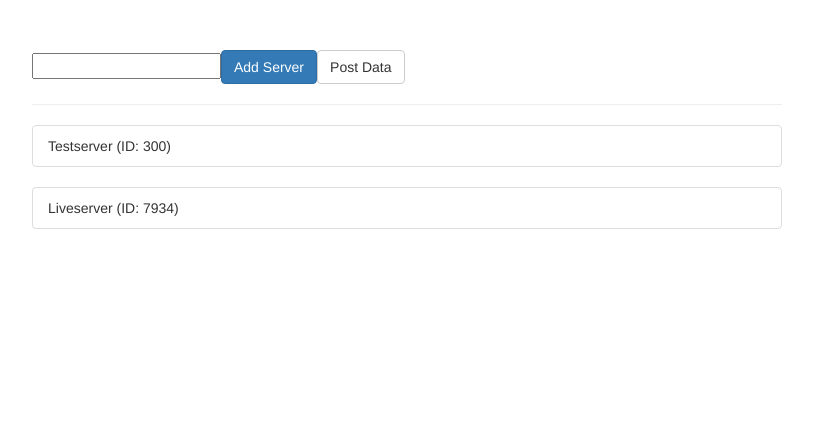
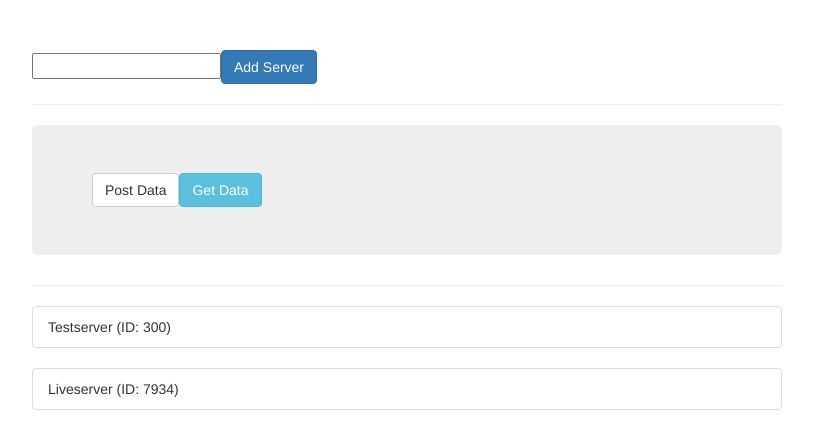
Before and after one commit to kaings/angular-http, an Angular app: page / in a window 1280 px wide. Shown: the top 448 px of the page, without its empty margins (233-1046 px from the left). Built offline with nearby package versions, Linux system fonts and the light colour scheme.

Commit message:
GET request

```diff
--- a/src/app/app.component.html
+++ b/src/app/app.component.html
@@ -3,7 +3,11 @@
     <div class="col-xs-12 col-sm-10 col-md-8 col-sm-offset-1 col-md-offset-2">
       <input type="text" #serverName>
       <button class="btn btn-primary" (click)="onAddServer(serverName.value)">Add Server</button>
-      <button class="btn btn-default" (click)="onPostData()">Post Data</button>
+      <hr>
+      <div class="jumbotron">
+        <button class="btn btn-default" (click)="onPostData()">Post Data</button>
+        <button class="btn btn-info" (click)="onGetData()">Get Data</button>
+      </div>
       <hr>
       <ul class="list-group" *ngFor="let server of servers">
         <li class="list-group-item">{{ server.name }} (ID: {{ server.id }})</li>
--- a/src/app/app.component.ts
+++ b/src/app/app.component.ts
@@ -43,4 +43,15 @@ export class AppComponent {
       }
     );
   }
+
+  onGetData() {
+    this.serverService.getData().subscribe(
+      (response) => {
+        console.log(response);
+      },
+      (error) => {
+        console.log(error);
+      }
+    );
+  }
 }
--- a/src/app/server.service.ts
+++ b/src/app/server.service.ts
@@ -1,13 +1,18 @@
 import {Injectable} from '@angular/core';
 import {HttpClient, HttpHeaders} from '@angular/common/http';
+import {Observable} from 'rxjs';
 
 @Injectable()
 export class ServerService {
   constructor(private _httpClient: HttpClient) {}
 
-  postData(servers: any[]) {
+  postData(servers: any[]): Observable<any> {
     const headers = new HttpHeaders().set('Content-Type', 'application/json; testing-header');
     return this._httpClient.post('https://test-1-723c2.firebaseio.com/data.json', servers,
       {headers: headers});
   }
+
+  getData(): Observable<any> {
+    return this._httpClient.get('https://test-1-723c2.firebaseio.com/data.json');
+  }
 }
```
